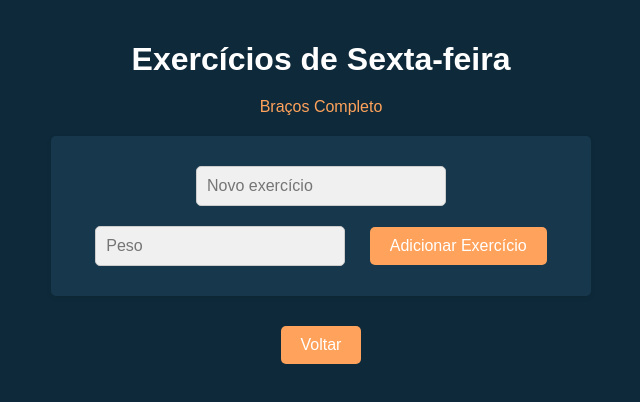
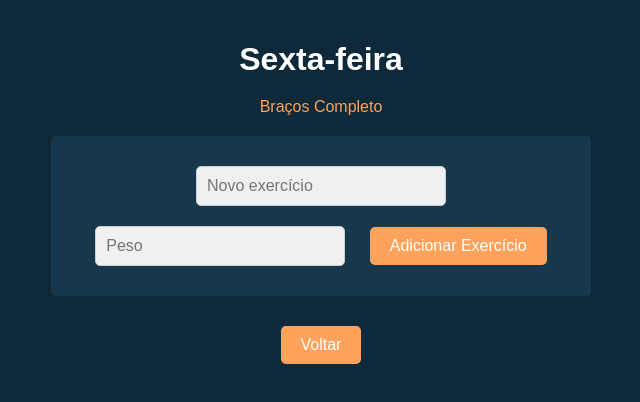
Before and after one commit to lucastamborim/academia, a plain HTML site: page friday.html in a window 1280 px wide. Shown: the whole page, without its empty margins (319-959 px from the left). Drawn offline with Linux system fonts and the light colour scheme.

Commit message:
Update friday.html

```diff
--- a/friday.html
+++ b/friday.html
@@ -97,7 +97,7 @@
     </style>
 </head>
 <body>
-    <h1>Exercícios de Sexta-feira</h1>
+    <h1>Sexta-feira</h1>
     <div class="description">Braços Completo</div>
 
     <form id="taskForm">
```
